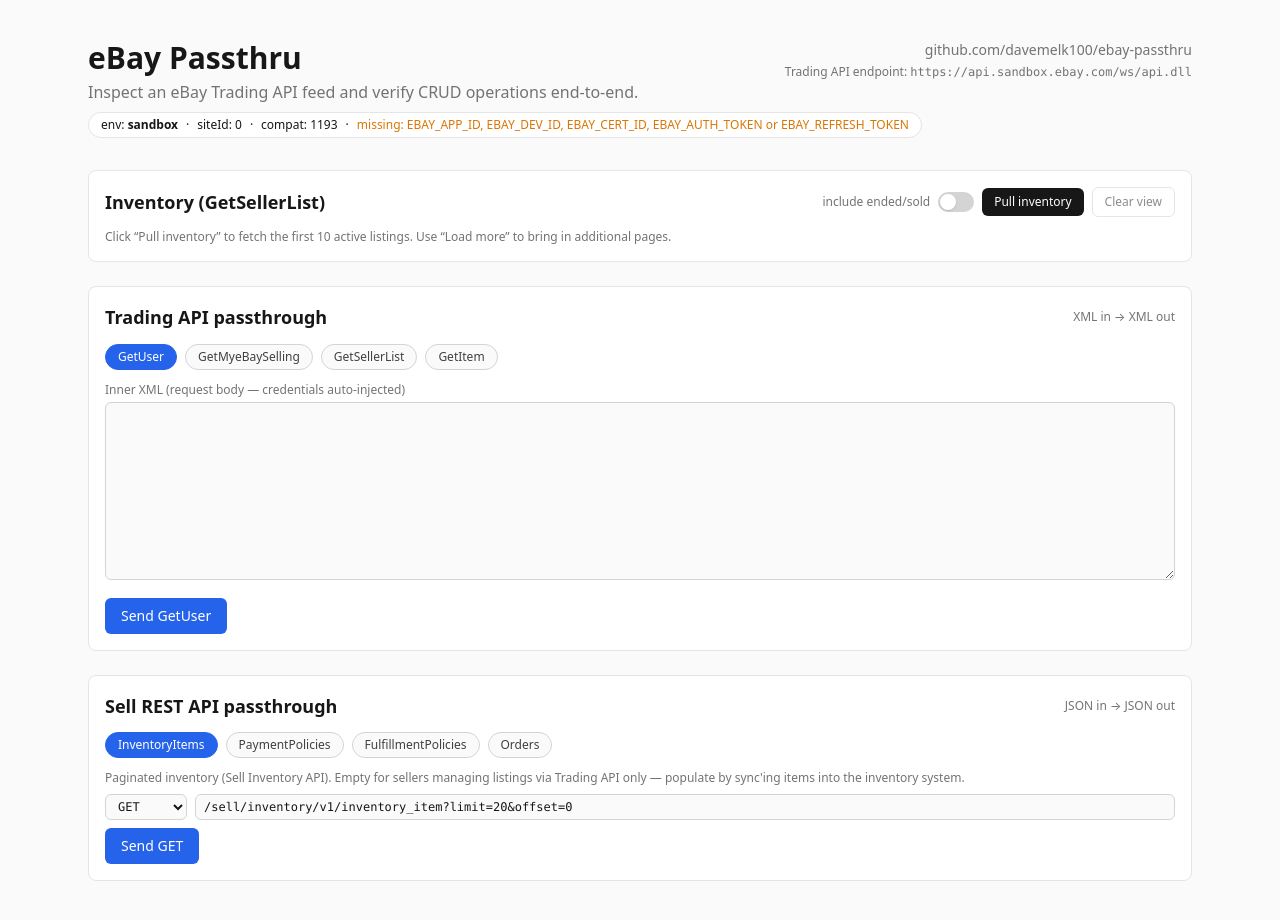
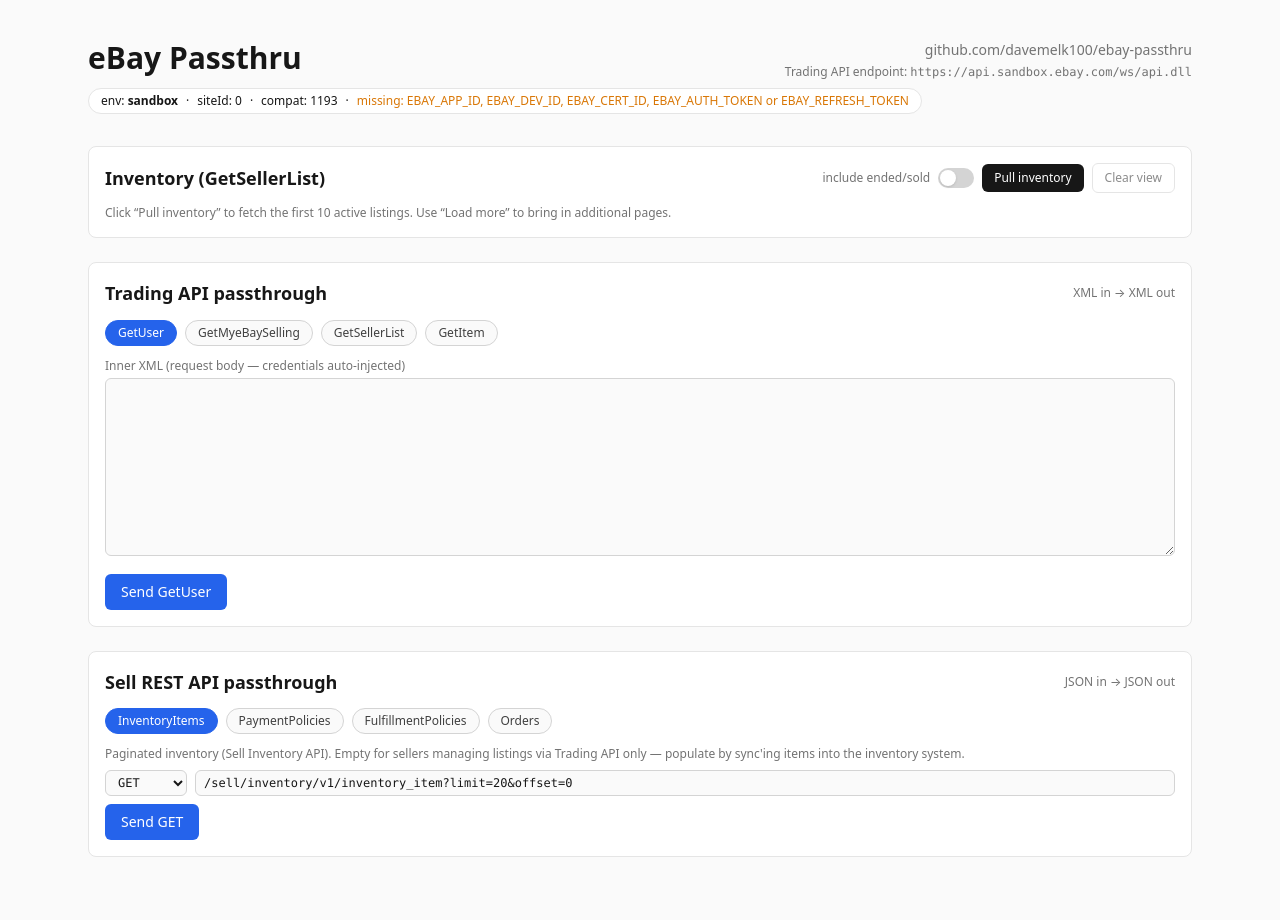
Before and after one commit to davemelk100/ebay-passthru, a Next.js app: page / in a window 1280 px wide. After the commit the page ends 897 px from the top, so only its background shows below. Built offline with nearby package versions, Linux system fonts and the light colour scheme.

Commit message:
Drop the header subtitle paragraph
Co-Authored-By: Claude Opus 4.7 (1M context) <noreply@anthropic.com>

```diff
--- a/app/page.tsx
+++ b/app/page.tsx
@@ -34,9 +34,6 @@ export default function Home() {
             </span>
           </div>
         </div>
-        <p className="text-neutral-500">
-          Inspect an eBay Trading API feed and verify CRUD operations end-to-end.
-        </p>
         <div className="mt-2 inline-flex flex-wrap items-center gap-2 rounded-full border border-neutral-200 bg-white px-3 py-1 text-xs dark:border-neutral-800 dark:bg-neutral-900">
           <span>
             env: <strong>{cfg.env}</strong>
```
